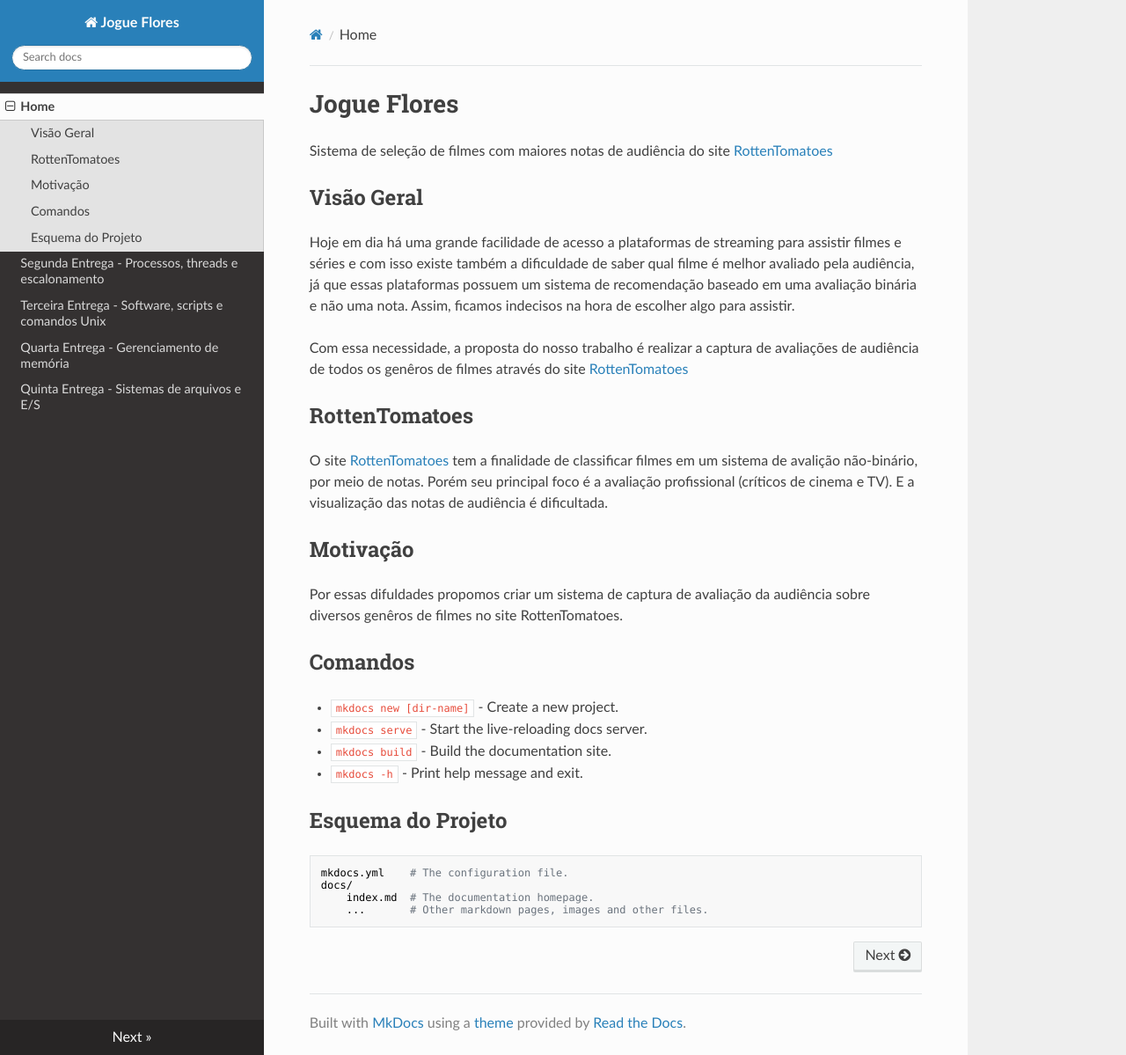
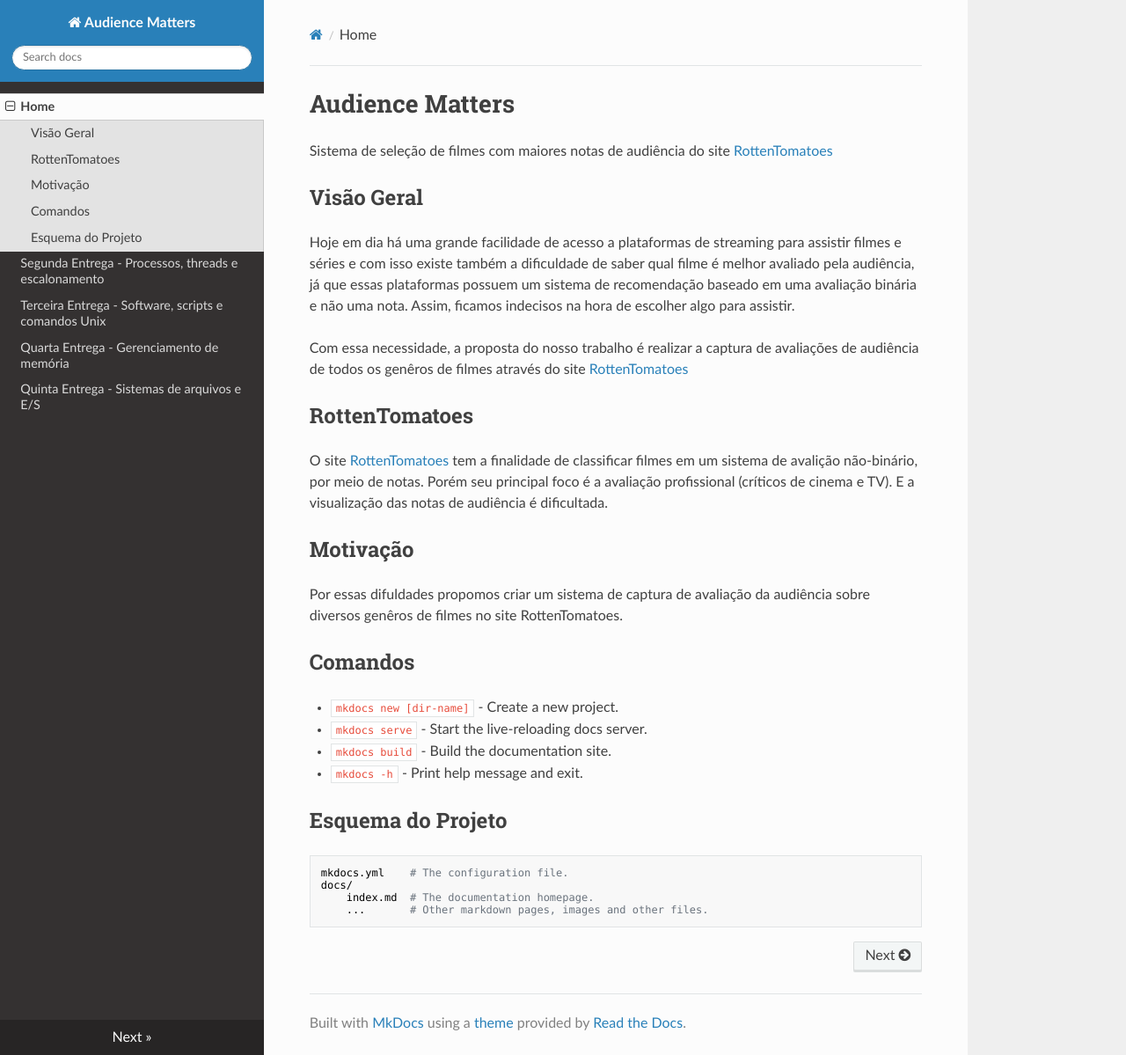
Before and after one commit to eversonott/sistemas_operacionais, an MkDocs documentation site: the page built from docs/index.md, in a window 1280 px wide and 1199 px high. Shown: the whole window at 88% size. Built offline with MkDocs 1.6.1, drawn with Linux system fonts in a browser that asks for light colours; nearby versions of some CDN libraries.

Commit message:
Mudança do nome do projeto

```diff
--- a/docs/index.md
+++ b/docs/index.md
@@ -1,4 +1,4 @@
-# Jogue Flores
+# Audience Matters
 Sistema de seleção de filmes com maiores notas de audiência do site [RottenTomatoes](https://www.rottentomatoes.com/)
 
 
--- a/mkdocs.yml
+++ b/mkdocs.yml
@@ -1,4 +1,4 @@
-site_name: Jogue Flores
+site_name: Audience Matters
 theme: readthedocs
 nav:
     - Home: index.md
```
